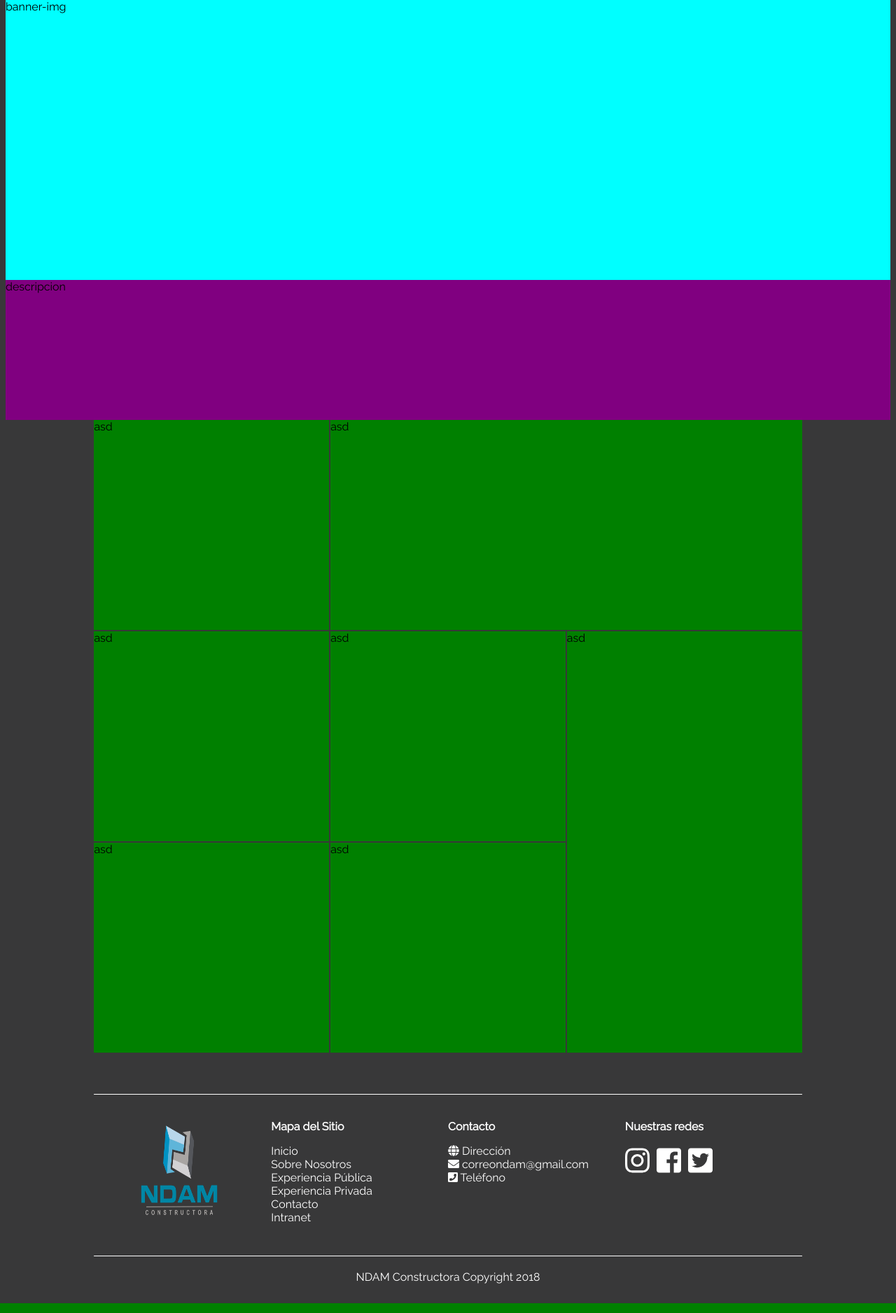
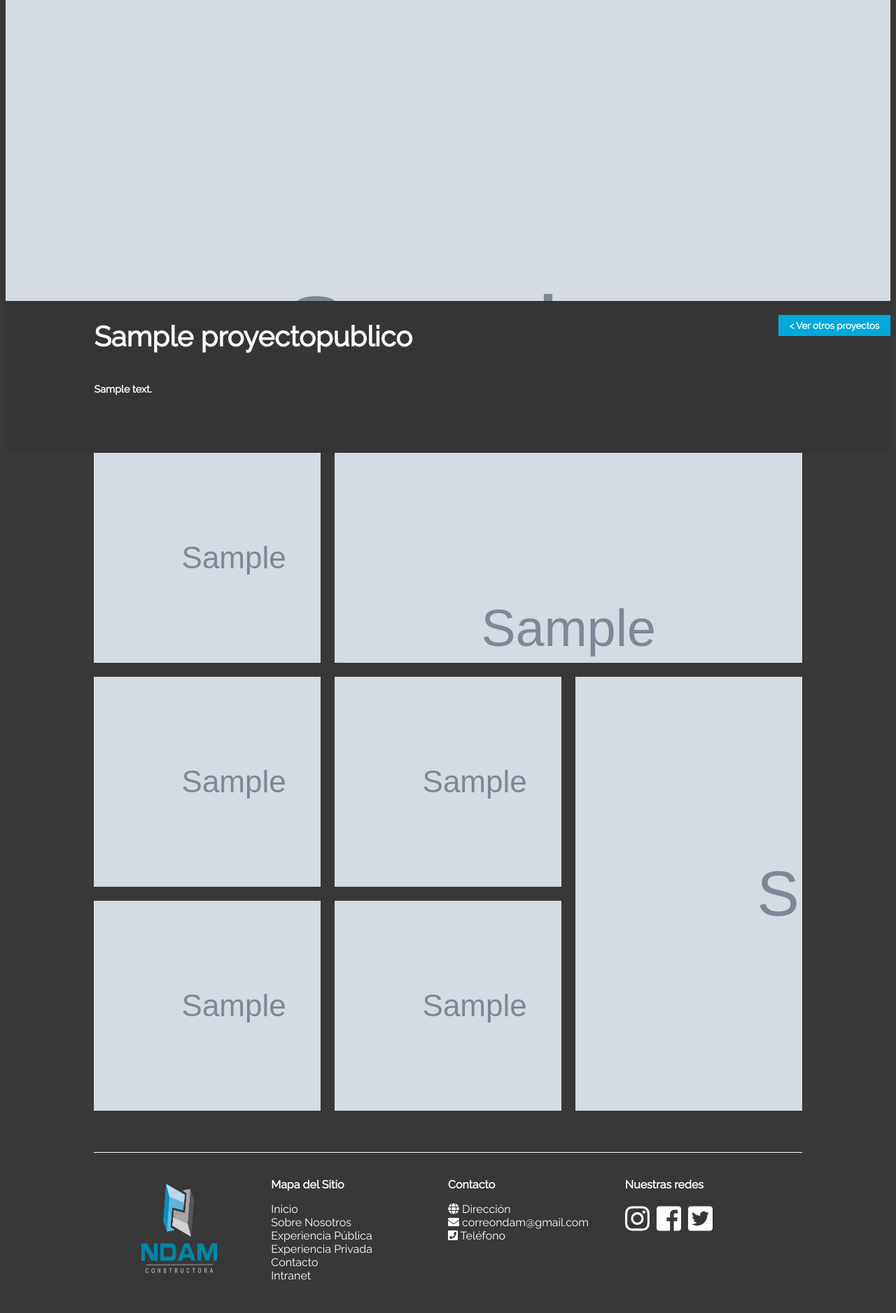
Before and after one commit to davidluna-fn/PageNDAM, a Django app: page /pPublico/1/ in a window 1280 px wide. Shown: the part 109-1985 px from the top of the page at 70% size. Run offline with Django 3.2, Linux system fonts and the light colour scheme; tables that the repository leaves empty hold one stand-in row (values such as "Sample post"); grey boxes marked "Sample" are stand-in pictures; parts of the project's set-up code (start-up, migrations or seed data) failed here and were passed over; some libraries are stand-ins or nearby versions.

Commit message:
Page Detalles experiencia publica

```diff
--- a/contratos/static/css/estilo.css
+++ b/contratos/static/css/estilo.css
@@ -863,6 +863,7 @@ body{
   grid-template-columns: repeat(3,0.33fr);
   grid-template-rows: repeat(4,300px);
   grid-gap: 20px;
+  padding-bottom: 20px;
 }
 #ppublicos a{
   text-decoration: none;
@@ -1049,18 +1050,52 @@ body{
   background: cyan;
   display: grid;
   grid-template-columns: 1fr;
-  grid-template-rows: 400px;
-  grid-gap: 2px;
+  grid-template-rows: 430px;
+  background-repeat: no-repeat;
+  background-size: cover;
+
 }
 
 #descripcion-ppublico{
   grid-column: 1/ -1;
-  background: purple;
+  background: var(--gris-oscuro);
   display: grid;
   grid-template-columns: 1fr;
-  grid-template-rows: 200px;
+  grid-template-rows: 215px;
   grid-gap: 2px;
+  color: var(--blanco-claro);
+  position: relative;
 }
+
+#descripcion-ppublico h1{
+    font-size: 2.5em;
+    margin-left: 10%;
+    margin-bottom: 30px;
+    height: 50px;
+}
+#descripcion-ppublico h4{
+    font-size: 0.9em;
+    margin-left: 10%;
+    margin-right: 10%;
+    margin-top: -100px;
+    padding-bottom: 10px;
+}
+#descripcion-ppublico div{
+  background-color: var(--azul);
+  color: var(--blanco-claro);
+  height: 30px;
+  width: 160px;
+  text-align: center;
+  top: 20px;
+  right: 0px;
+  position: absolute;
+}
+#descripcion-ppublico div h5{
+  margin-top: 8px;
+}
+
+
+
 
 #img-ppublico{
   grid-column: 1 / -1;
@@ -1070,11 +1105,12 @@ body{
   grid-template-columns: repeat(3,minmax(1fr,auto));
   grid-template-columns: repeat(3,minmax(200px,auto));
   grid-auto-rows: 300px;
-  grid-gap: 2px;
+  grid-gap: 20px;
 }
 
 #img-ppublico div{
-  background-color: green;
+  background-repeat: no-repeat;
+  background-size: cover;
 }
 
 .item1-pu{
@@ -1114,7 +1150,14 @@ body{
       grid-template-columns: repeat(1,minmax(1fr,auto));
       grid-template-columns: repeat(auto-fit,minmax(300px,auto));
       grid-auto-rows: 300px;
-      grid-gap: 2px;
+      grid-gap: 20px;
+    }
+    #descripcion-ppublico h1{
+      font-size: 2.5em;
+      margin-left: 10%;
+      margin-bottom: 30px;
+      margin-top: 50px;
+      height: 50px;
     }
     .item1-pu{
       grid-area: 1 / 1 / 2 / 2;
--- a/templates/pPublico-detalles.html
+++ b/templates/pPublico-detalles.html
@@ -4,22 +4,23 @@
 
 {% block content %}
 
-<div id="banner-ppublico">
-    banner-img
+<div id="banner-ppublico" style="background-image: url({{ pPublico.img_principal.url }});">
 </div>
 
 <div id="descripcion-ppublico">
-    descripcion
+    <h1>{{ pPublico.nombre }}</h1>
+    <h4>{{ pPublico.descripcion }}</h4>
+    <div> <h5>< Ver otros proyectos</div></h5>
 </div>
 
 <div id="img-ppublico">
-    <div class="item1-pu"> asd</div>
-    <div class="item2-pu"> asd</div>
-    <div class="item3-pu"> asd</div>
-    <div class="item4-pu"> asd</div>
-    <div class="item5-pu"> asd</div>
-    <div class="item6-pu"> asd</div>
-    <div class="item7-pu"> asd</div>
+    <div class="item1-pu" style="background-image: url({{ pPublico.img1.url }});"> </div>
+    <div class="item2-pu" style="background-image: url({{ pPublico.img2.url }});"> </div>
+    <div class="item3-pu" style="background-image: url({{ pPublico.img3.url }});"> </div>
+    <div class="item4-pu" style="background-image: url({{ pPublico.img4.url }});"> </div>
+    <div class="item5-pu" style="background-image: url({{ pPublico.img5.url }});"> </div>
+    <div class="item6-pu" style="background-image: url({{ pPublico.img6.url }});"> </div>
+    <div class="item7-pu" style="background-image: url({{ pPublico.img7.url }});"> </div>
 </div>
 
 
--- a/templates/proyectosPublicos.html
+++ b/templates/proyectosPublicos.html
@@ -58,10 +58,11 @@
     </div>
   </div>
 </div>
+
+<div id="paginator-content" style="background-color: var(--gris-oscuro)">
 <div id='paginator'>
-
 </div>
-
+</div>
 
 
 
```
